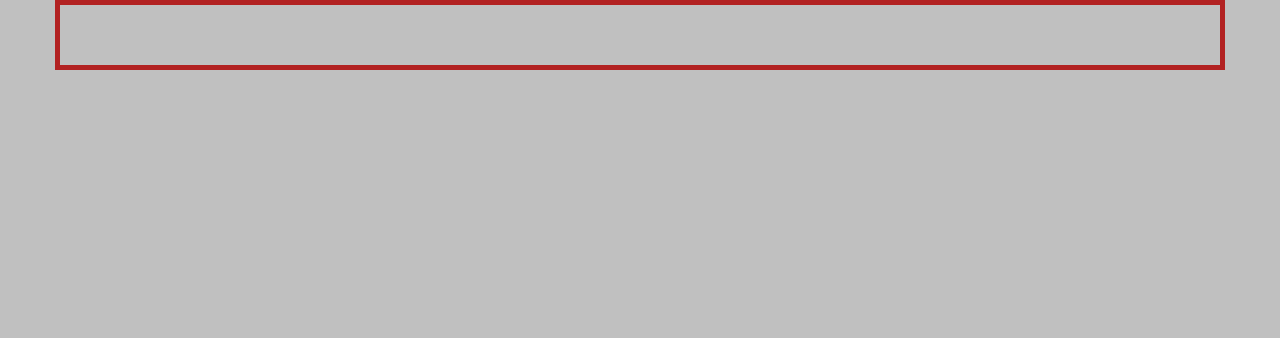
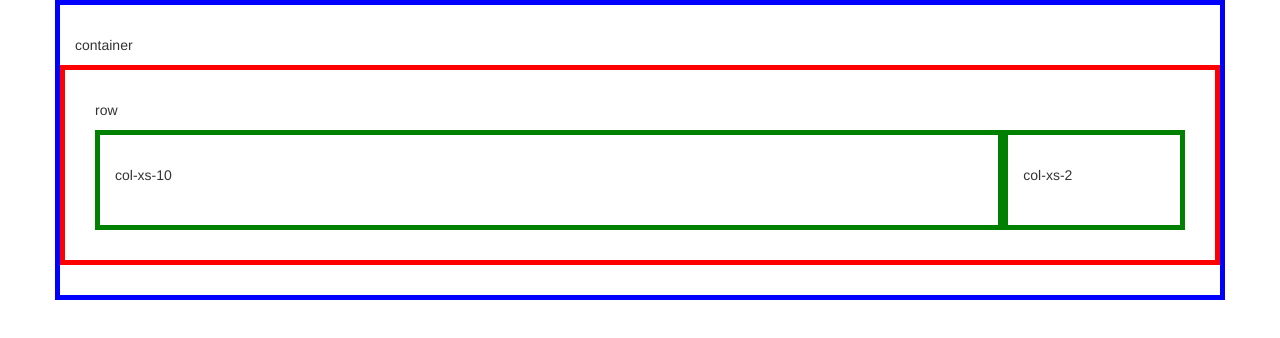
Before and after one commit to MissaelRod/Finals-project, a plain HTML site: page public_html/index.html in a window 1280 px wide. Drawn offline with Linux system fonts and the light colour scheme.

Commit message:
no message

```diff
--- a/public_html/css/custom-style.css
+++ b/public_html/css/custom-style.css
@@ -1,29 +1,12 @@
-div{
+div {
     border-style: solid;
+    border-color: green;
     border-width: 5px;
-    border-color: silver;
     padding: 30px;
 }
-
-.container{
-  border-color: firebrick;
+.container {
+    border-color: blue;
 }
-
-.row{
-    border-color: silver;
+.row {
+    border-color: red;
 }
-
-.list-group-item{
-    background-color: red;
-    border: 0;
-    margin-top: 20px;
-    margin-bottom: 20px;
-    broder-top: 10px;
-    border-bottom: 10px;
-
-}
-
-body{
-    background-color: silver;
-    color: firebrick;
-}
--- a/public_html/index.html
+++ b/public_html/index.html
@@ -16,7 +16,16 @@ and open the template in the editor.
     </head>
     <body>
         <div class="container">
-
+            <p>container</p>
+            <div class="row">
+                <p>row</p>
+                <div class="col-xs-10">
+                    <P>col-xs-10</P>
+                </div>
+                <div class="col-xs-2">
+                    <p>col-xs-2</p>
+                </div>
+            </div>
         </div>
     </body>
 </html>
```
Also changed, not shown: public_html/css/style.css (added, +9 -0 lines).
